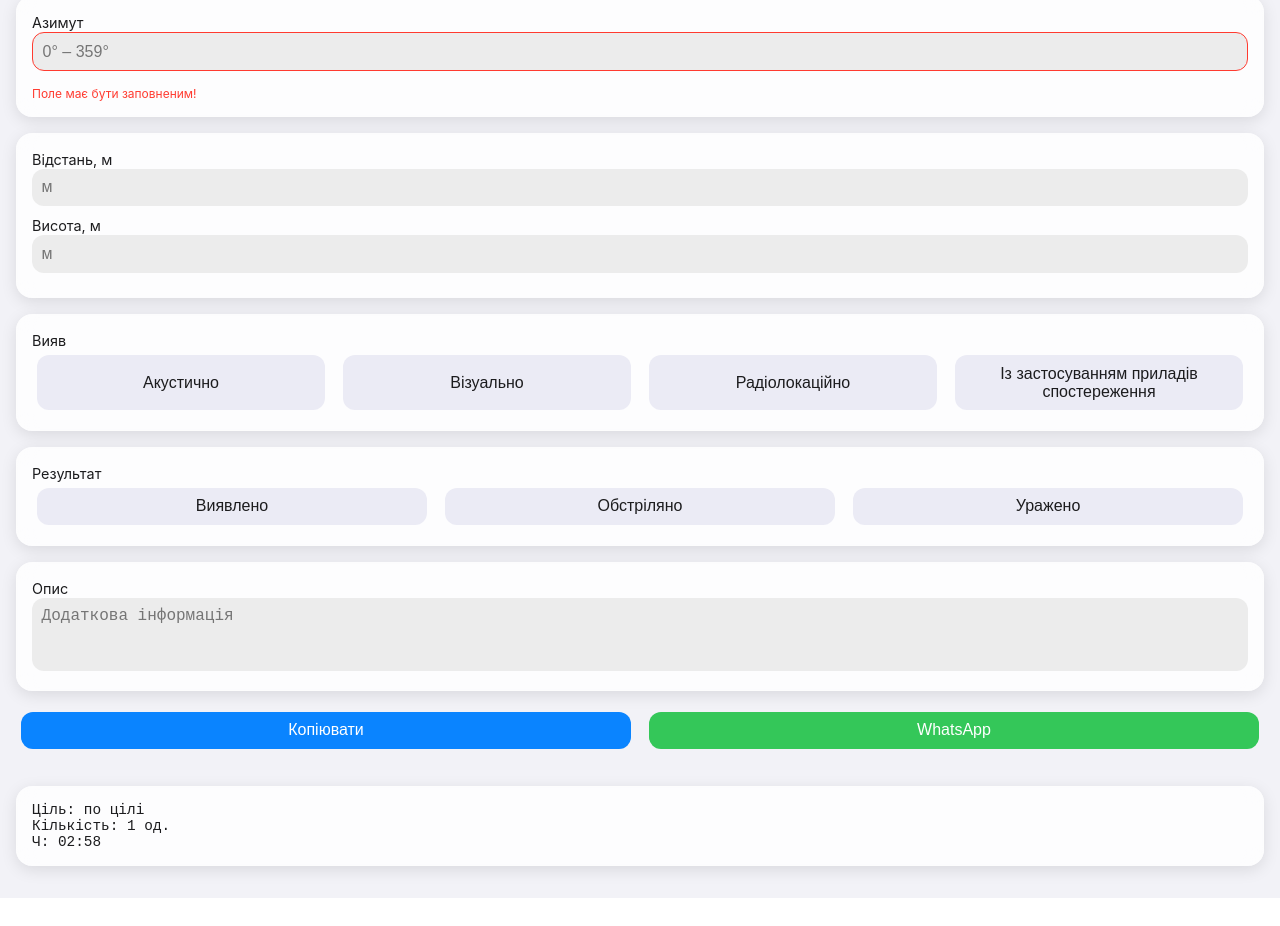
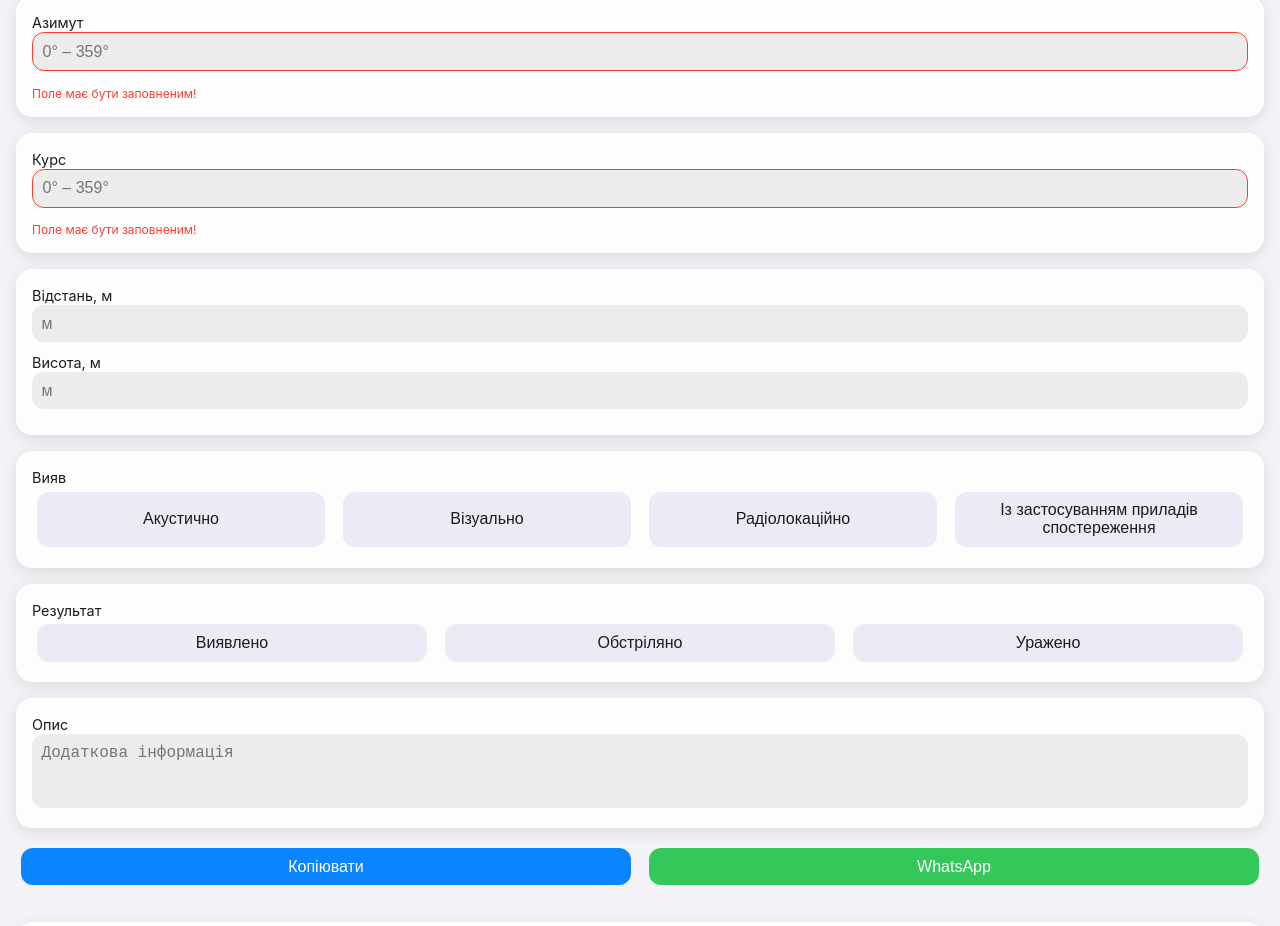
Before and after one commit to lolittajdm-alt/akviz0.2, a Next.js app: page / in a window 1280 px wide. Shown: the part 1039-1965 px from the top of the page. Before the commit the page ends 1937 px from the top, so only its background shows below. Built offline with nearby package versions, Linux system fonts and the light colour scheme.

Commit message:
Update index.js

```diff
--- a/pages/index.js
+++ b/pages/index.js
@@ -83,11 +83,6 @@ export default function Home() {
   const selectSide = s => setForm(f => ({ ...f, side: f.side === s ? null : s }));
   const selectName = n => setForm(f => ({ ...f, name: n }));
   const changeQuantity = d => setForm(f => ({ ...f, quantity: Math.max(1, f.quantity + d) }));
-  const validateAzimuth = (v) => /^\d{1,3}$/.test(v) && +v >= 0 && +v <= 359;
-  const onAzimuthChange = (e) => {
-  const value = e.target.value.replace(/\D/g, "").slice(0, 3);
-  setForm((f) => ({ ...f, azimuth: value }));
-};
   const validateNumeric = (v, max=null) => /^\d+$/.test(v) && (max===null || +v <= max);
   const onFieldNumeric = (field, max) => e => {
     const v = e.target.value.replace(/\D/g, "").slice(0, max ? String(max).length : undefined);
@@ -107,6 +102,18 @@ export default function Home() {
   const openWhatsApp = () => {
     window.location.href = `whatsapp://send?text=${encodeURIComponent(generateReportText())}`;
   };
+
+  // ——— Валидации ———
+  const validateCourse = (v) => /^\d{1,3}$/.test(v) && +v >= 0 && +v <= 359;
+const onCourseChange = (e) => {
+  const value = e.target.value.replace(/\D/g, "").slice(0, 3);
+  setForm((f) => ({ ...f, course: value }));
+};
+  const validateAzimuth = (v) => /^\d{1,3}$/.test(v) && +v >= 0 && +v <= 359;
+  const onAzimuthChange = (e) => {
+  const value = e.target.value.replace(/\D/g, "").slice(0, 3);
+  setForm((f) => ({ ...f, azimuth: value }));
+};
 
   // ——— Генерация текста ———
   const generateReportText = () => [
@@ -430,6 +437,32 @@ export default function Home() {
   )}
 </div>
 
+       <div style={iosCard}>
+  <label style={iosLabel}>Курс</label>
+  <input
+    type="text"
+    inputMode="numeric"
+    pattern="\d*"
+    name="course"
+    value={form.course}
+    onChange={onCourseChange}
+    placeholder="0° – 359°"
+    maxLength={3}
+    style={{
+      ...iosInput,
+      border:
+        form.course.trim() === "" || !validateCourse(form.course)
+          ? "1px solid #FF3B30"
+          : "none",
+    }}
+  />
+  {(form.course.trim() === "" || !validateCourse(form.course)) && (
+    <div style={{ color: "#FF3B30", fontSize: "0.75rem", marginTop: "0.3rem" }}>
+      Поле має бути заповненим!
+    </div>
+  )}
+</div>
+
       <div style={iosCard}>
         <label style={iosLabel}>Відстань, м</label>
         <input
```
